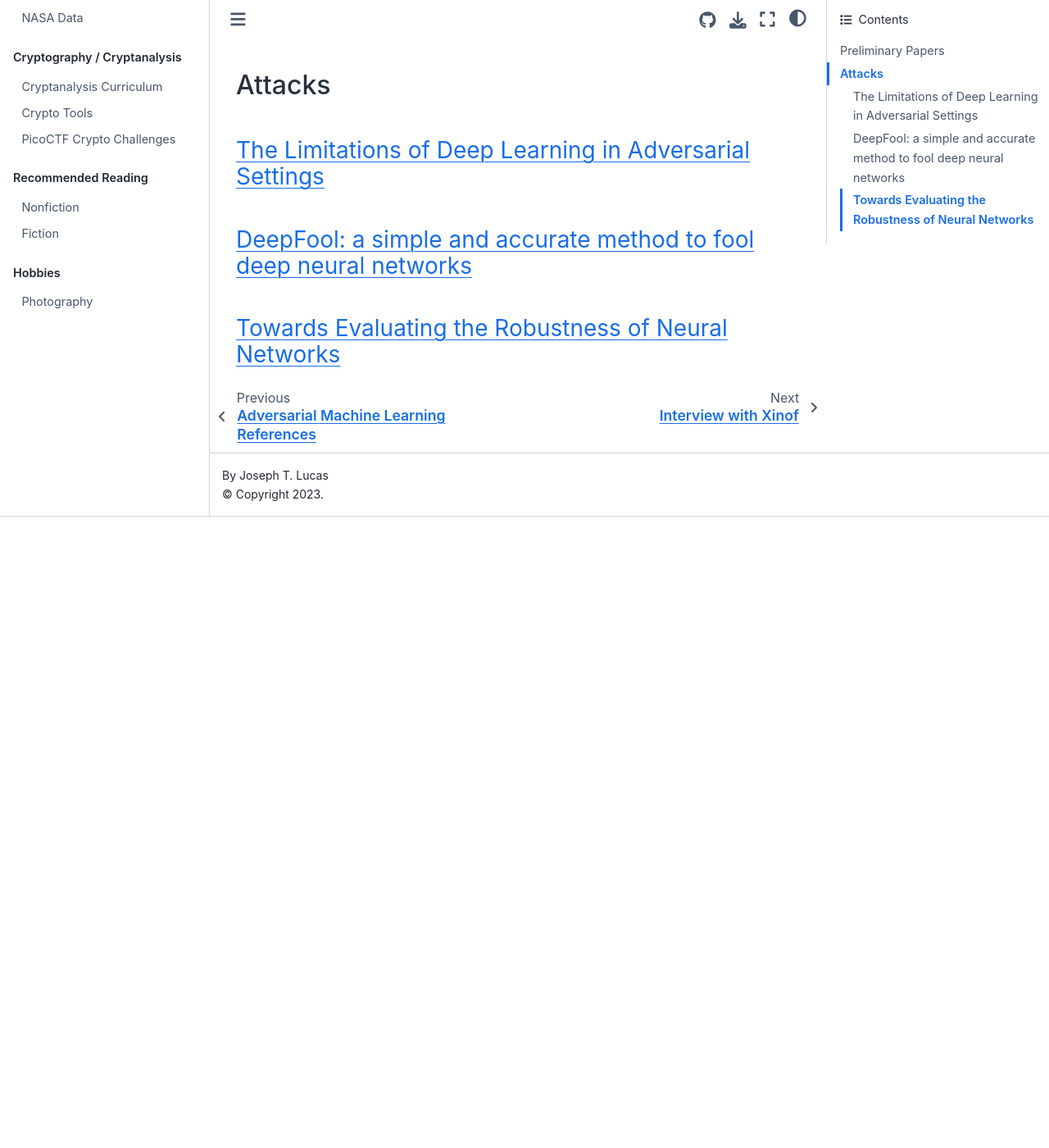
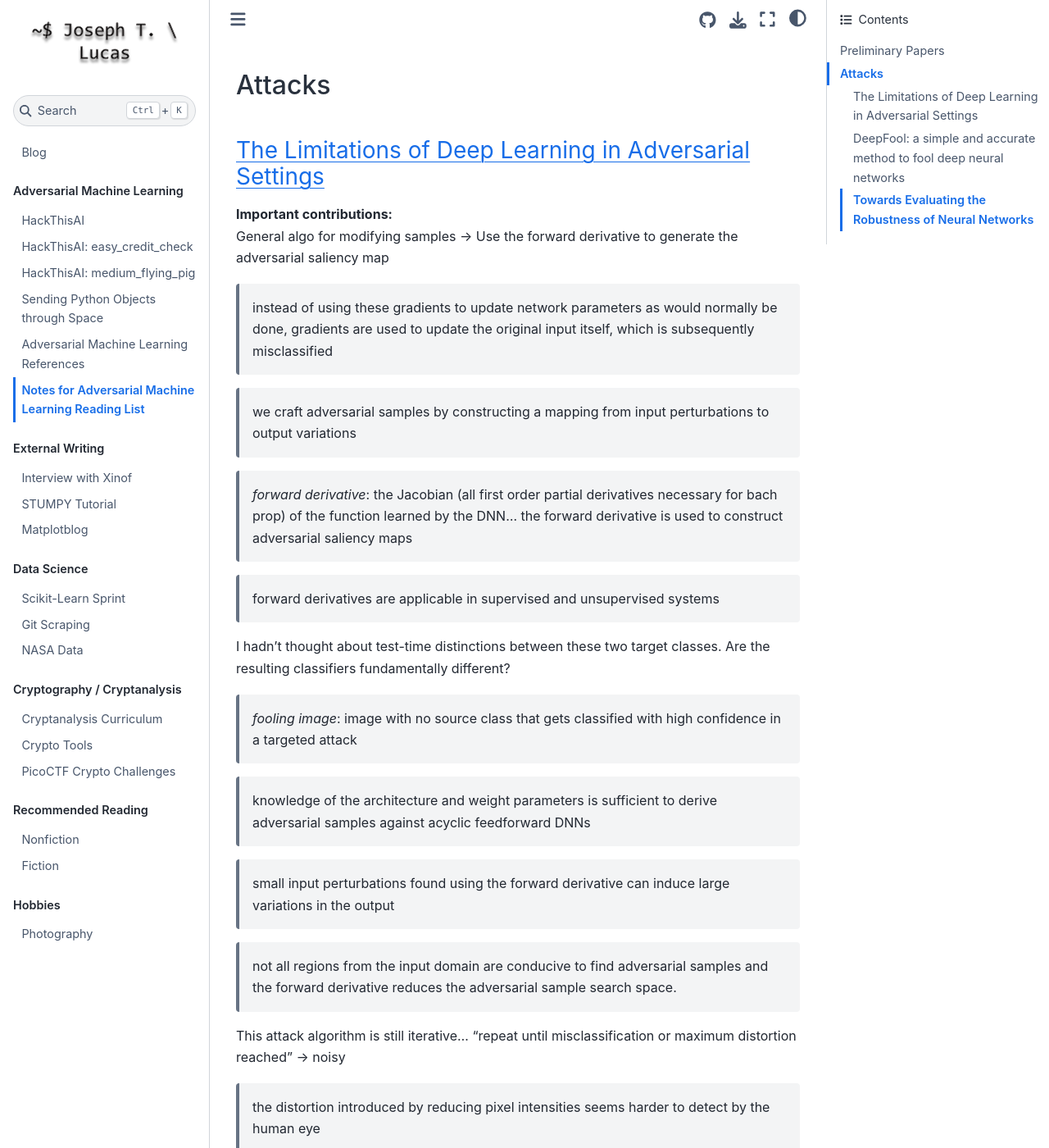
Before and after one commit to JosephTLucas/blog, a Jupyter Book: the page built from content/aml_reading_notes.md, in a window 1280 px wide and 1400 px high, scrolled down 3746 px. Shown: the whole window at 82% size. Built offline with Jupyter Book 1.0.4 settings and Sphinx 7.4.7 and the Sphinx Book theme 1.1.4, drawn with Linux system fonts in a browser that asks for light colours; before the commit the page ends 4376 px from its top, so only the background shows below that; some of the changed text lies outside the part shown.

Commit message:
add reading note

```diff
--- a/content/aml_reading_notes.md
+++ b/content/aml_reading_notes.md
@@ -75,6 +75,37 @@
 
 ### [The Limitations of Deep Learning in Adversarial Settings](https://arxiv.org/pdf/1511.07528.pdf)
 
+**Important contributions:**
+General algo for modifying samples -> Use the forward derivative to generate the adversarial saliency map
+
+
+> instead of using these gradients to update network parameters as would normally be done, gradients are used to update the original input itself, which is subsequently misclassified
+
+> we craft adversarial samples by constructing a mapping from input perturbations to output variations
+
+> _forward derivative_: the Jacobian (all first order partial derivatives necessary for bach prop) of the function learned by the DNN... the forward derivative is used to construct adversarial saliency maps
+
+> forward derivatives are applicable in supervised and unsupervised systems
+
+I hadn't thought about test-time distinctions between these two target classes. Are the resulting classifiers fundamentally different?
+
+> _fooling image_: image with no source class that gets classified with high confidence in a targeted attack
+
+> knowledge of the architecture and weight parameters is sufficient to derive adversarial samples against acyclic feedforward DNNs
+
+> small input perturbations found using the forward derivative can induce large variations in the output
+
+> not all regions from the input domain are conducive to find adversarial samples and the forward derivative reduces the adversarial sample search space.
+
+This attack algorithm is still iterative... "repeat until misclassification or maximum distortion reached" -> noisy
+
+> the distortion introduced by reducing pixel intensities seems harder to detect by the human eye
+
+> humans still correctly classify adversarial samples crafted with a distortion smaller than 14.29%
+
+> removing pixels reduces the information entropy... greater absolute values of intensity variations are more confidently misclassified by the DNN
+
+
 ### [DeepFool: a simple and accurate method to fool deep neural networks](https://arxiv.org/pdf/1511.04599.pdf)
 
 ### [Towards Evaluating the Robustness of Neural Networks](https://arxiv.org/pdf/1608.04644.pdf)
```
Also changed, not shown: intro.md (+0 -2 lines).
